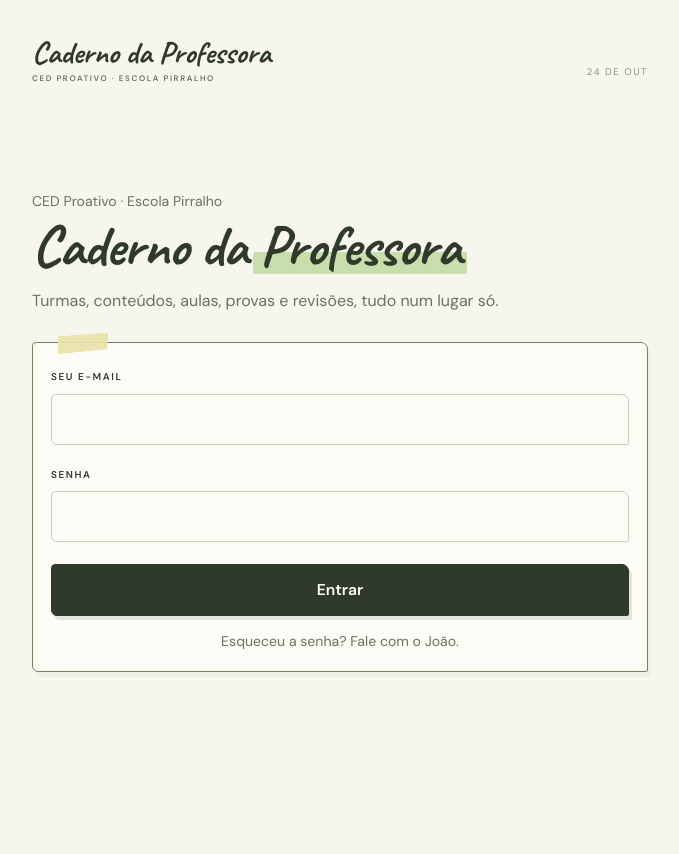
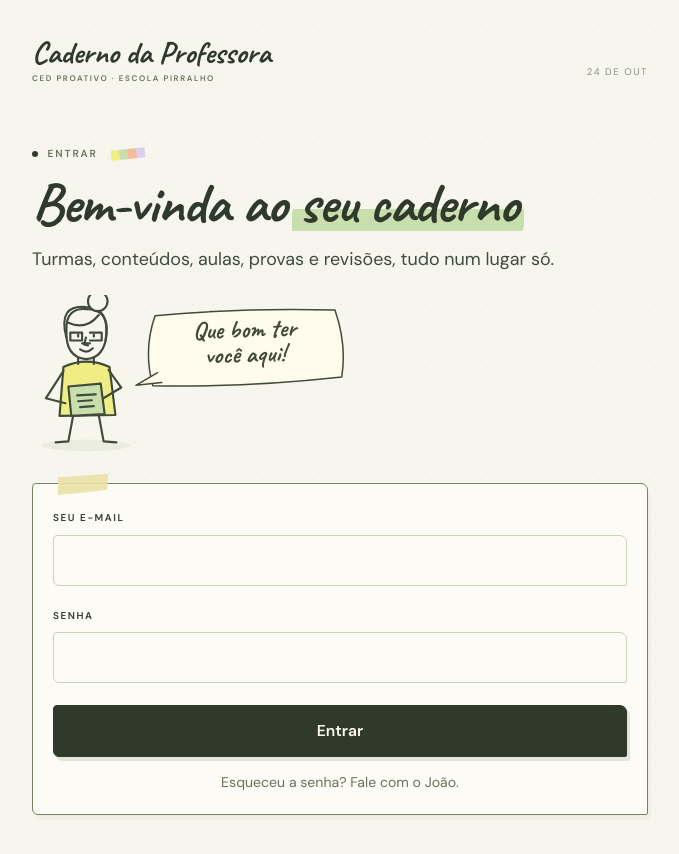
Before and after one commit to jvdeiro/CadernoDaProfessora, a Next.js app in the folder CadernoDaProfessora/: page /login in a window 1280 px wide. Shown: the top 854 px of the page, without its empty margins (300-979 px from the left). Built offline with nearby package versions, Linux system fonts and the light colour scheme.

Commit message:
Visual editorial: app/login

```diff
--- a/CadernoDaProfessora/app/login/page.js
+++ b/CadernoDaProfessora/app/login/page.js
@@ -1,6 +1,7 @@
 'use client';
 import { useState } from 'react';
 import { createClient } from '@/lib/supabase/client';
+import Personagem from '@/components/Personagem';
 
 export default function Login() {
   const [email, setEmail] = useState('');
@@ -16,11 +17,12 @@ export default function Login() {
     else window.location.href = '/';
   }
   return (
-    <div style={{ paddingTop: '8vh' }}>
-      <p className="suave pequeno" style={{ margin: 0 }}>CED Proativo · Escola Pirralho</p>
-      <h1>Caderno da <span className="hl verde">Professora</span></h1>
-      <p className="suave">Turmas, conteúdos, aulas, provas e revisões, tudo num lugar só.</p>
-      <form onSubmit={entrar} className="cartao fita" style={{ marginTop: 28, padding: '26px 18px 18px' }}>
+    <div style={{ paddingTop: '2vh' }}>
+      <p className="eyebrow">Entrar</p>
+      <h1>Bem-vinda ao <span className="hl verde">seu caderno</span></h1>
+      <p className="dek">Turmas, conteúdos, aulas, provas e revisões, tudo num lugar só.</p>
+      <Personagem falas={['Que bom ter', 'você aqui!']} />
+      <form onSubmit={entrar} className="cartao fita" style={{ padding: '26px 20px 20px' }}>
         <label className="campo"><span>Seu e-mail</span>
           <input type="email" inputMode="email" autoComplete="email" required value={email} onChange={e => setEmail(e.target.value)} />
         </label>
```
